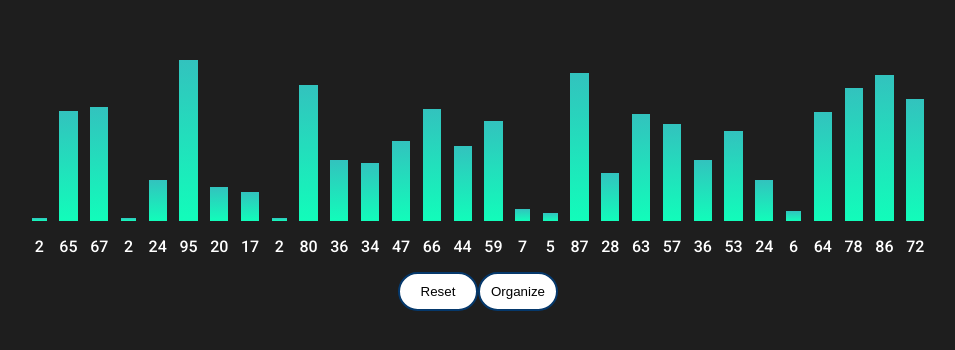
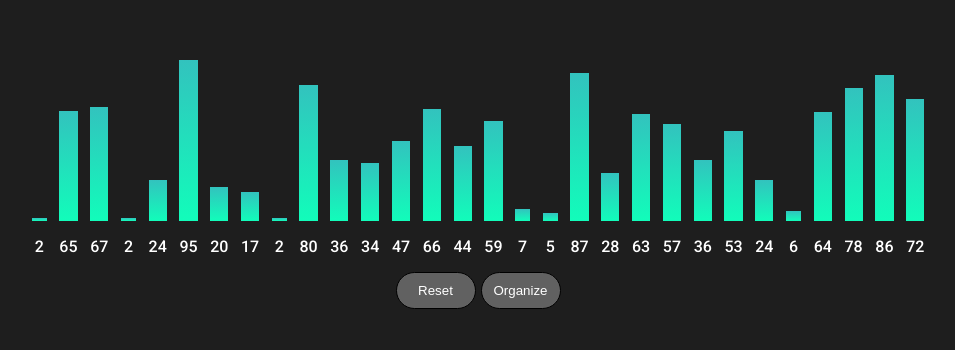
Before and after one commit to JpadillaCoding/Visualizer, a React (Create React App) app: page / in a window 1280 px wide. Shown: the part 136-486 px from the top of the page, without its empty margins (162-1117 px from the left). Built offline with nearby package versions, Linux system fonts and the light colour scheme.

Commit message:
style: button scaling and hover

```diff
--- a/src/pages/bubbleSort/bubbleSort.scss
+++ b/src/pages/bubbleSort/bubbleSort.scss
@@ -1,5 +1,7 @@
-@import '../../App.scss';
-.bubbleSort_container, .values_container, .button_container {
+@import "../../App.scss";
+.bubbleSort_container,
+.values_container,
+.button_container {
   @extend .horizontal_centering;
 }
 .bubbleSort_container {
@@ -15,15 +17,22 @@
   align-self: flex-end;
   text-align: center;
 }
+.button_container {
+  gap: 5px;
+}
 .bars {
   @extend .bars_uniform;
 }
 .button {
-    background-color: white;
-    color: black;
-    border: 2px solid #05386b;
+  background-color: #616161;
+  color: #fff;
+  border: 1px solid black;
   border-radius: 20px;
   padding: 10px;
   cursor: pointer;
   width: 80px;
 }
+.button:hover {
+    transform: scale(1.1);
+    border: 1px solid #0FFDB9;
+}
--- a/src/pages/bubbleSort/bubbleSort.tsx
+++ b/src/pages/bubbleSort/bubbleSort.tsx
@@ -51,7 +51,7 @@ export default function BubbleSort() {
         <button onClick={reset} className="button">
             Reset
         </button>
-        <button onClick={() => bubbleAlgo(items, 200)} className="button">
+        <button onClick={() => bubbleAlgo(items, 50)} className="button">
           Organize
         </button>
       </div>
```
Lines whose indentation alone changed are shown as unchanged.
